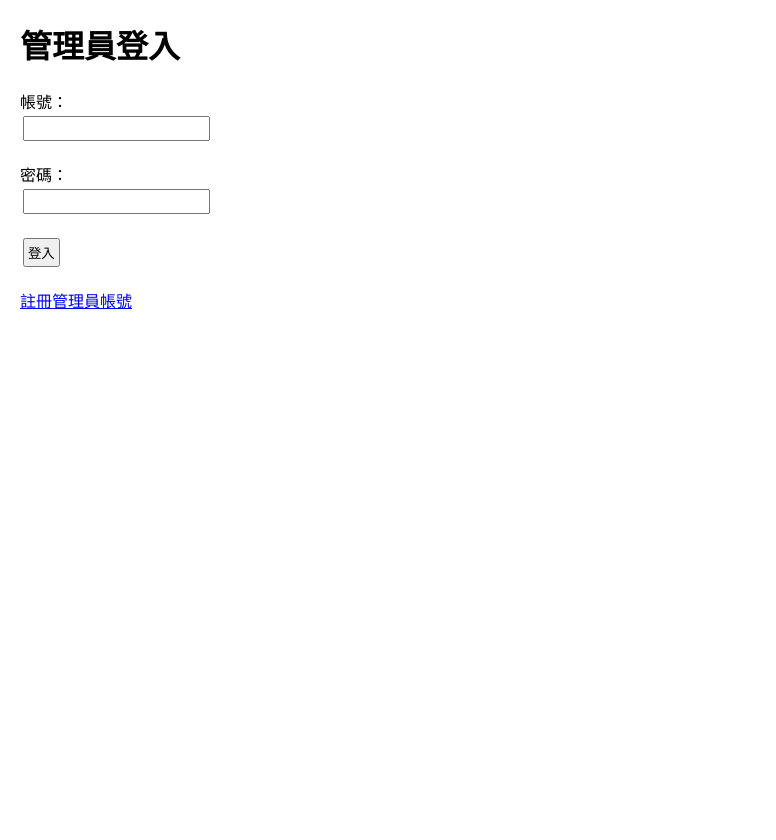
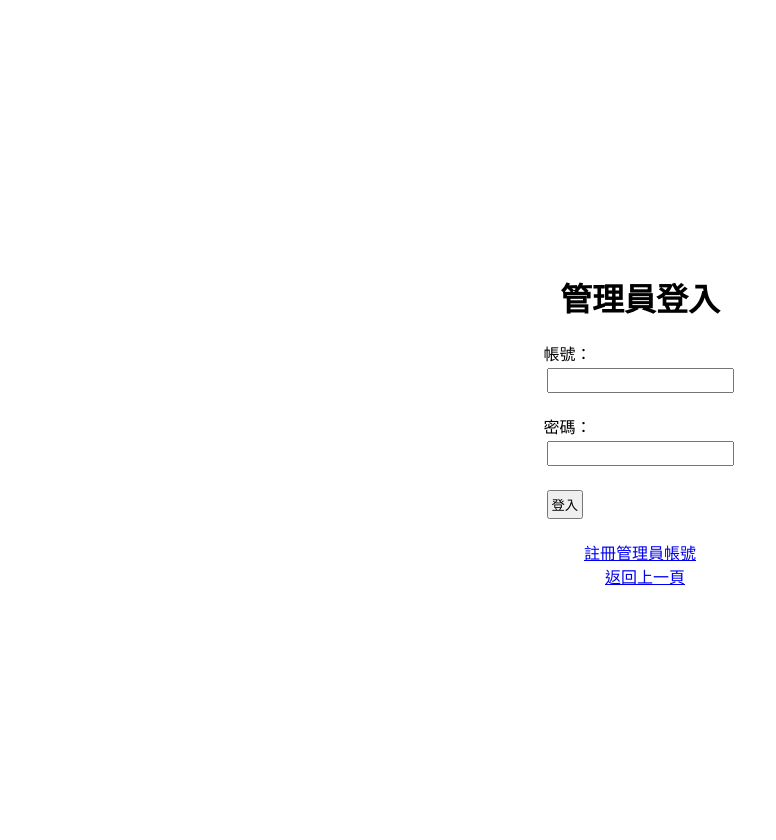
Before and after one commit to duncanwu20124/resume-submission-system, a CodeIgniter 4 app: the page made by resume-submission-system/app/Views/admin/login.php in a window 1280 px wide. Shown: the whole page, without its empty margins (0-776 px from the left). Before the commit the page ends 309 px from the top, so only its background shows below. Run offline with PHP 8.4 and a stand-in for CodeIgniter, Linux system fonts and the light colour scheme; the template is opened without the code that fills it, so the values that code supplies are empty; some libraries are stand-ins or nearby versions.

Commit message:
Polish admin views layout and add back link
Update admin view styles to use flexbox for centered layouts, remove default page margin, set min-height and padding, and improve spacing for tables/inputs. Also add a "返回上一頁" (back) link on the admin login page. Files changed: app/Views/admin/index.php, app/Views/admin/login.php. These changes improve alignment and UX across admin pages.

```diff
--- a/resume-submission-system/app/Views/admin/login.php
+++ b/resume-submission-system/app/Views/admin/login.php
@@ -4,7 +4,16 @@
 <meta charset="UTF-8">
 <title>管理員登入</title>
 <style>
-body { font-family: Arial, sans-serif; margin: 20px; }
+body {
+  font-family: Arial, sans-serif;
+  margin: 0;
+  display: flex;
+  flex-direction: column;
+  align-items: center;
+  justify-content: center;
+  min-height: 100vh;
+  padding: 20px;
+}
 input, button { margin: 3px; padding: 3px; }
 </style>
 </head>
@@ -31,5 +40,6 @@ input, button { margin: 3px; padding: 3px; }
 
 <br>
 <a href="/AdminController/register">註冊管理員帳號</a>
+<a href="javascript:history.back()" class="btn btn-secondary" style="margin-left:10px;">返回上一頁</a>
 </body>
 </html>
```
Also changed, not shown: resume-submission-system/app/Views/admin/index.php (+10 -1 lines).
